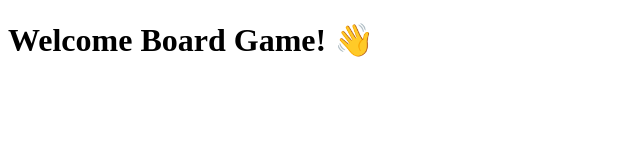
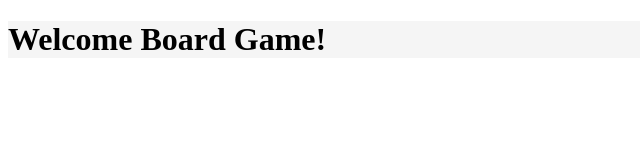
Before and after one commit to Ryoto-kubo/board-game, a Next.js app: page / in a window 1280 px wide. Shown: the top 160 px of the page, without its empty margins (0-640 px from the left). Built offline with nearby package versions, Linux system fonts and the light colour scheme.

Commit message:
Init style

```diff
--- a/package.json
+++ b/package.json
@@ -9,7 +9,9 @@
   "dependencies": {
     "next": "latest",
     "react": "^17.0.2",
-    "react-dom": "^17.0.2"
+    "react-dom": "^17.0.2",
+    "ress": "^4.0.0",
+    "sass": "^1.43.3"
   },
   "devDependencies": {
     "@types/node": "^12.12.21",
--- a/src/layouts/stadard/index.tsx
+++ b/src/layouts/stadard/index.tsx
@@ -1,14 +1,16 @@
 import { TheHead } from "@/components/common/head";
+import LayoutStyle from "@/styles/layouts/standard/style.module.scss";
 import React, { ReactNode } from "react";
 
 type Props = {
   children?: ReactNode;
   title: string;
 };
+
 const Layout = ({ children, title = "This is the default title" }: Props) => (
   <div>
     <TheHead title={title} />
-    <main>{children}</main>
+    <main className={LayoutStyle.root}>{children}</main>
   </div>
 );
 
--- /dev/null
+++ b/src/pages/_app.tsx
@@ -0,0 +1,7 @@
+import "@globalStyle";
+import "ress";
+
+const MyApp = ({ Component, pageProps }: any): JSX.Element => {
+  return <Component {...pageProps} />;
+};
+export default MyApp;
--- a/src/pages/index.tsx
+++ b/src/pages/index.tsx
@@ -2,7 +2,7 @@ import Layout from "@/layouts/stadard";
 
 const IndexPage = () => (
   <Layout title="board-game | Next.js + TypeScript">
-    <h1>Welcome Board Game! 👋</h1>
+    <h1>Welcome Board Game!</h1>
   </Layout>
 );
 
--- /dev/null
+++ b/src/styles/global.scss
@@ -0,0 +1,4 @@
+:root {
+  --c-base-bg: #f5f5f5;
+  --c-primary: #0097a7;
+}
--- /dev/null
+++ b/src/styles/layouts/standard/style.module.scss
@@ -0,0 +1,3 @@
+.root {
+  background: var(--c-base-bg);
+}
--- a/tsconfig.json
+++ b/tsconfig.json
@@ -19,7 +19,10 @@
     "target": "esnext",
     "baseUrl": "./",
     "paths": {
-      "@/*": ["src/*"]
+      "@/*": ["src/*"],
+      "@variable": ["src/styles/variables.scss"],
+      "@layouts/*": ["src/styles/layouts/*"],
+      "@globalStyle": ["src/styles/global.scss"]
     },
     "typeRoots": ["src/@types", "./node_modules/@types"]
   },
```
Also changed, not shown: src/components/atoms/Typographyh1.tsx (added), src/styles/variables.scss (added), 1 other file (tests, documents, lock files or other folders).
